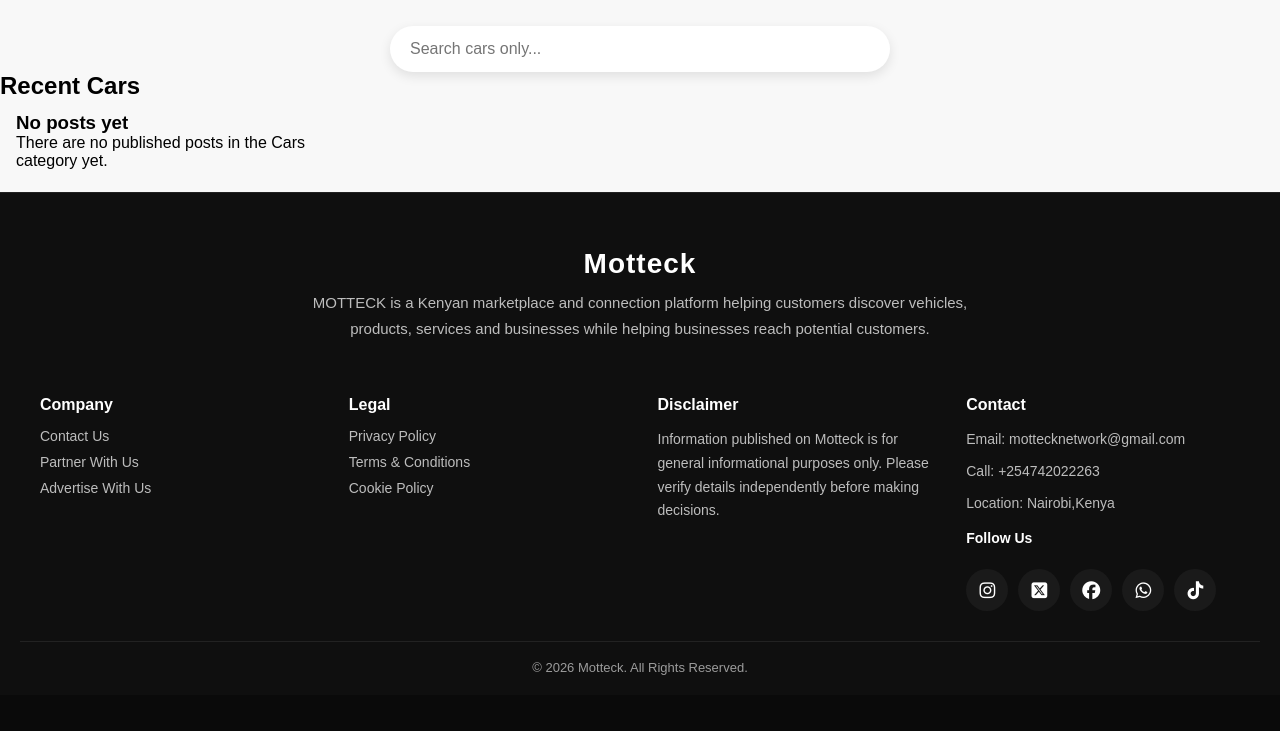
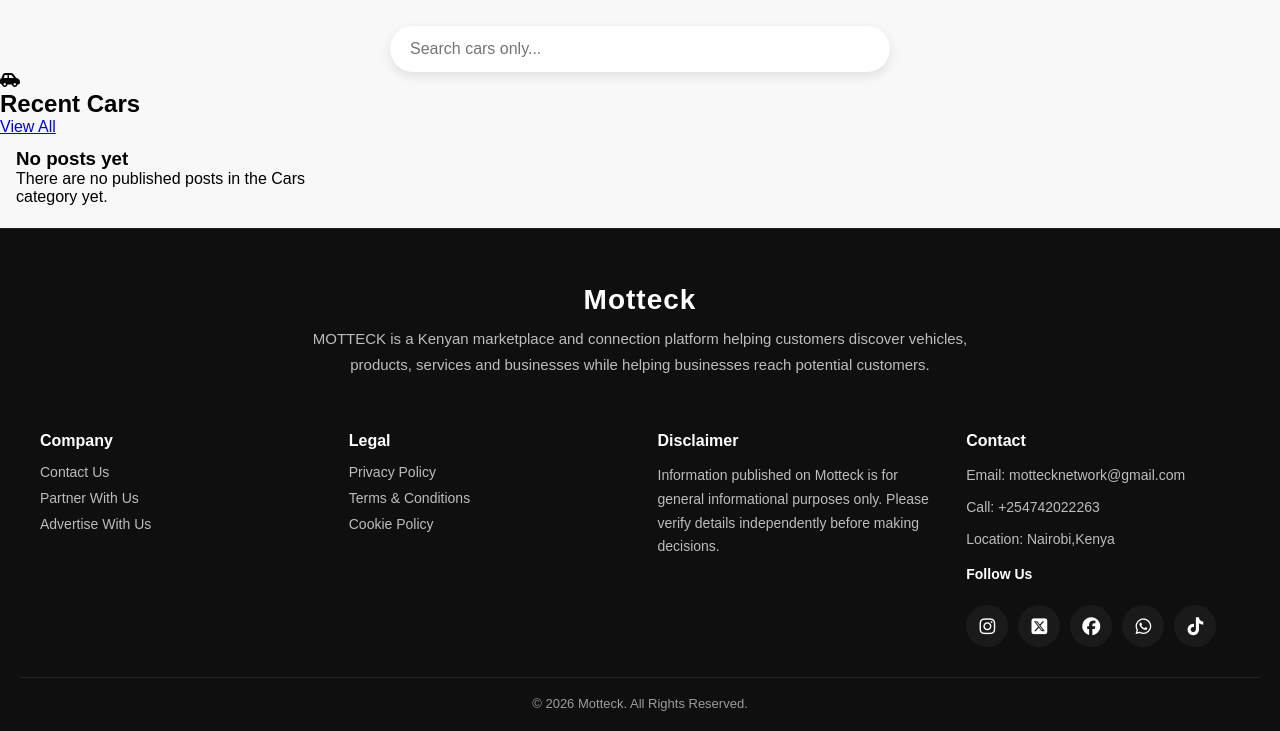
Before and after one commit to ochieng-stack/motteck, a Flask app: page /car in a window 1280 px wide. Shown: the part 114-845 px from the top of the page. Before the commit the page ends 789 px from the top, so only its background shows below. Run offline with Flask 3, Linux system fonts and the light colour scheme; data that the repository does not hold is empty; parts of the project's set-up code (start-up, migrations or seed data) failed here and were passed over; some libraries are stand-ins or nearby versions.

Commit message:
Add files via upload

```diff
--- a/templates/car.html
+++ b/templates/car.html
@@ -442,9 +442,15 @@
     id="recent-section"
     class="recent-section"
 >
-
-    <h2>Recent Cars</h2>
-
+<div class="recent-header">
+    <div class="recent-title">
+        <i class="fas fa-car-side"></i>
+        <h2 class="recent">Recent Cars</h2>
+    </div>
+</div>
+
+<div class="recent-line"></div>
+<a href="recent-car.html" class="view-all">View All<i class="fasfa-arrow-right"></i></a>
     <div
         id="carPost"
         class="post-container recent-posts"
```
